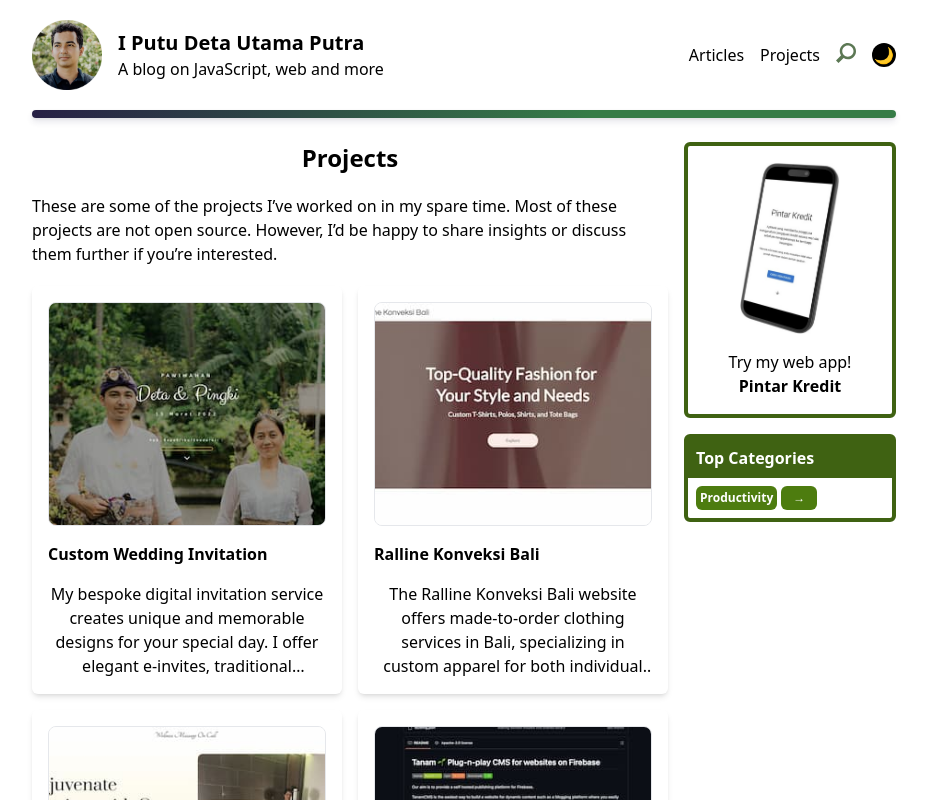
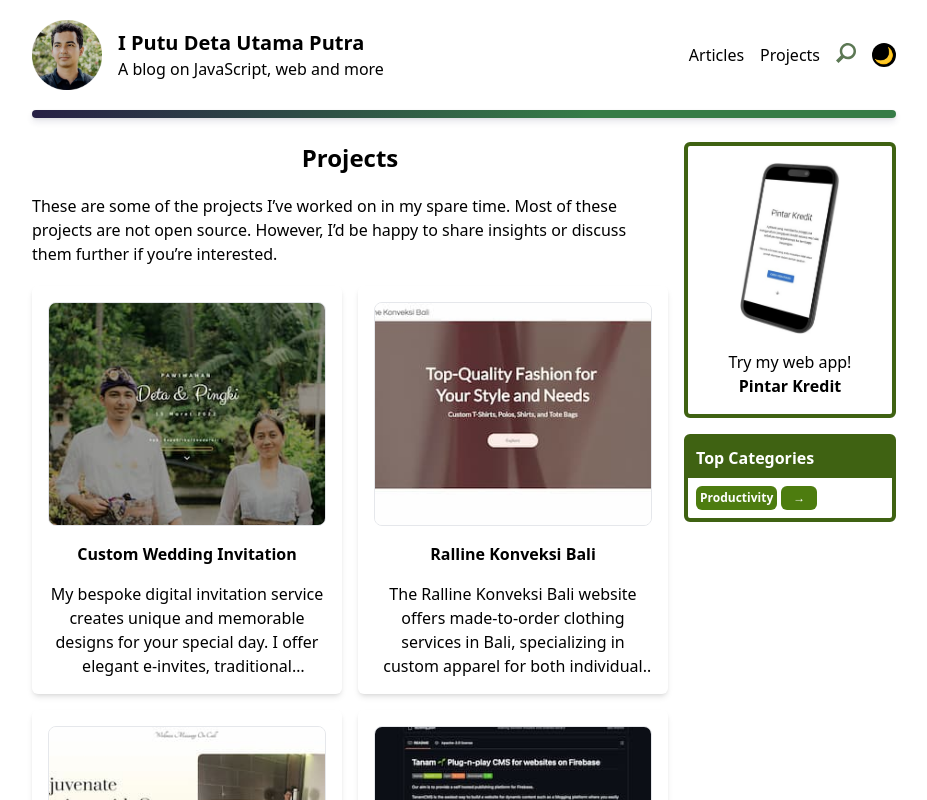
Before and after one commit to detautama/detautama.github.io, a Next.js app: page /projects in a window 1280 px wide. Shown: the top 800 px of the page, without its empty margins (176-1103 px from the left). Built offline with nearby package versions, Linux system fonts and the light colour scheme.

Commit message:
style: center align project description and button content for improved layout

```diff
--- a/app/projects/page.tsx
+++ b/app/projects/page.tsx
@@ -22,7 +22,7 @@ export default function Page() {
         {projects.map((project) => (
           <button
             key={project.title}
-            className="flex cursor-pointer flex-col gap-4 rounded-md p-4 shadow-md transition-shadow hover:shadow-lg dark:border dark:border-gray-500"
+            className="flex cursor-pointer flex-col items-center justify-center gap-4 rounded-md p-4 shadow-md transition-shadow hover:shadow-lg dark:border dark:border-gray-500"
             onClick={() => setSelectedProject(project)}
           >
             <Image
@@ -32,7 +32,7 @@ export default function Page() {
               width={300}
             />
             <h2 className="text-center font-bold">{project.title}</h2>
-            <p className="line-clamp-4">{project.description}</p>
+            <p className="line-clamp-4 text-center">{project.description}</p>
           </button>
         ))}
       </div>
```
